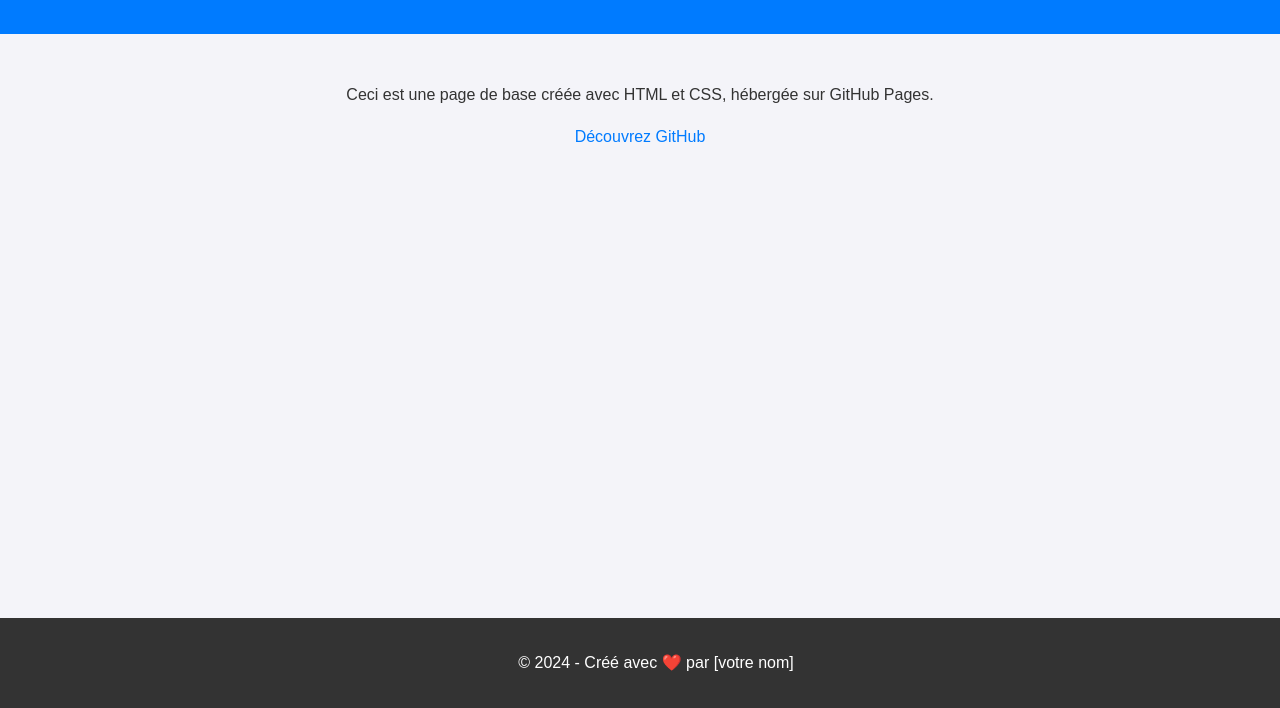
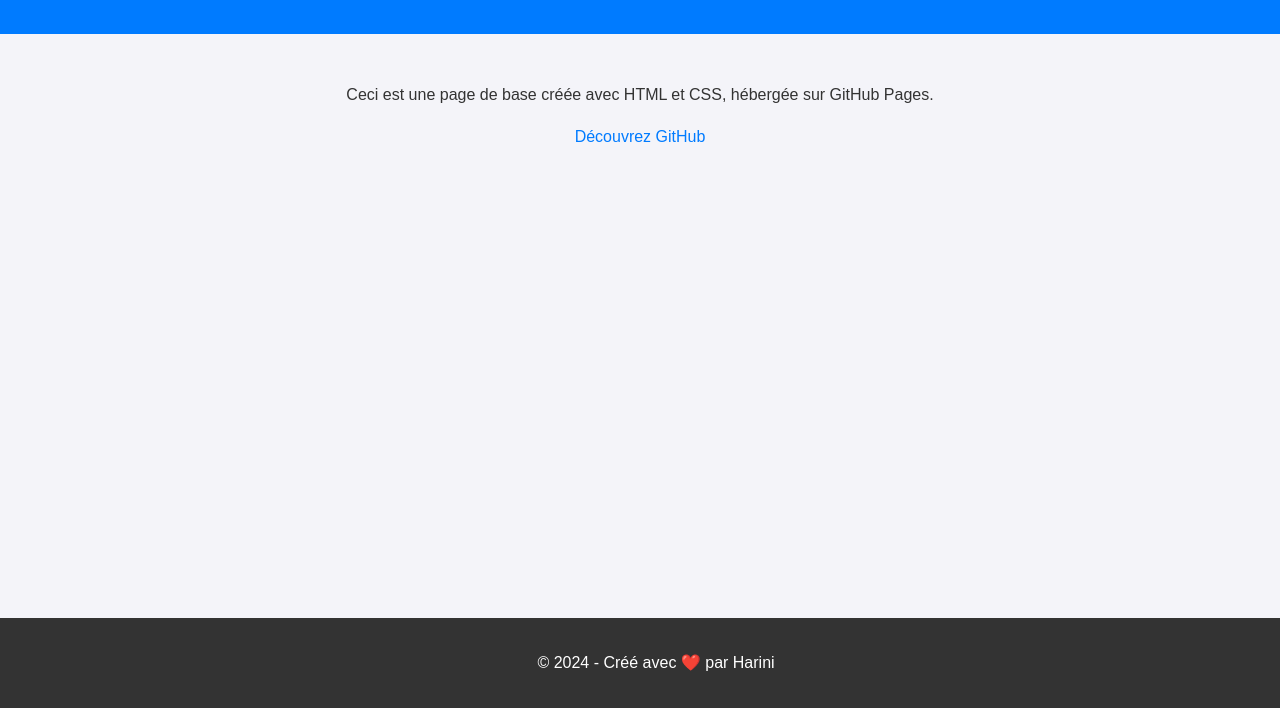
Before and after one commit to Harini1004-dev/ma-page-web, a plain HTML site: page index.html in a window 1280 px wide. Shown: the part 92-800 px from the top of the page. Drawn offline with Linux system fonts and the light colour scheme.

Commit message:
index modifiee

```diff
--- a/index.html
+++ b/index.html
@@ -15,7 +15,7 @@
         <a href="https://github.com" target="_blank">Découvrez GitHub</a>
     </main>
     <footer>
-        <p>© 2024 - Créé avec ❤️ par [votre nom]</p>
+        <p>© 2024 - Créé avec ❤️ par Harini</p>
     </footer>
 </body>
 </html>
```
